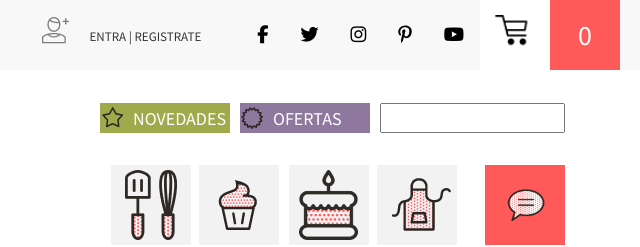
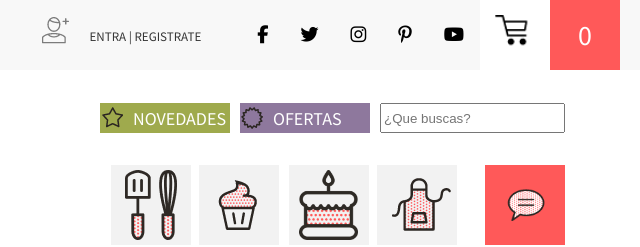
Before and after one commit to keexs/202201-W01CHWE-Silvia-David, a website: page index.html in a window 1280 px wide. Shown: the top 247 px of the page, 640-1280 px from the left. Drawn offline with Linux system fonts and the light colour scheme.

Commit message:
add placeholder on finderBar

```diff
--- a/index.html
+++ b/index.html
@@ -93,6 +93,7 @@
                 type="text"
                 name="text"
                 id="form"
+                placeholder="¿Que buscas?"
                 style="height: 24px; margin-left: 10px"
               />
               <div class="menu__search">
```
